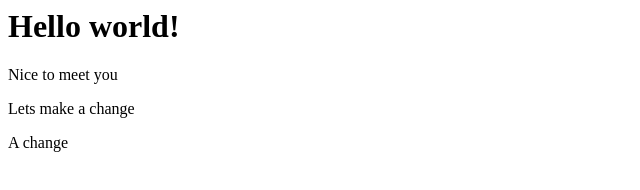
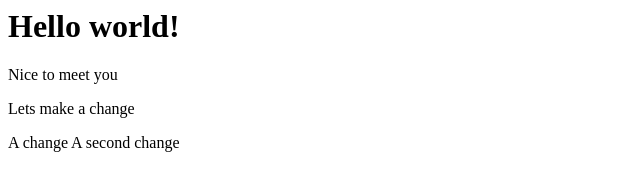
Before and after one commit to propernicedigital/haus-fewd, a plain HTML site: page index.html in a window 1280 px wide. Shown: the whole page, without its empty margins (0-640 px from the left). Drawn offline with Linux system fonts and the light colour scheme.

Commit message:
second change

```diff
--- a/index.html
+++ b/index.html
@@ -3,3 +3,6 @@
 <p>Lets make a change</p>
 
 A change
+
+
+A second change
```
